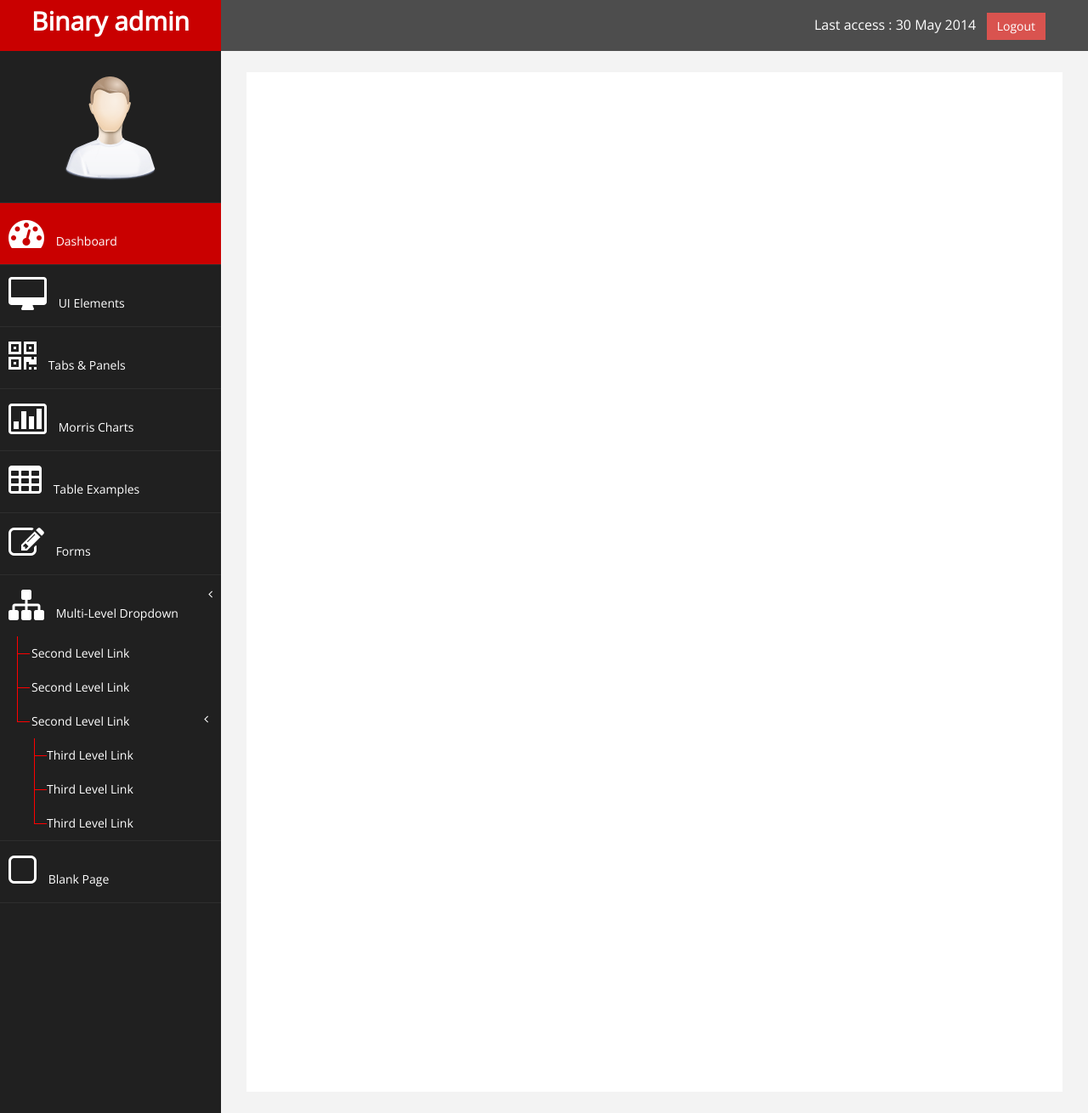
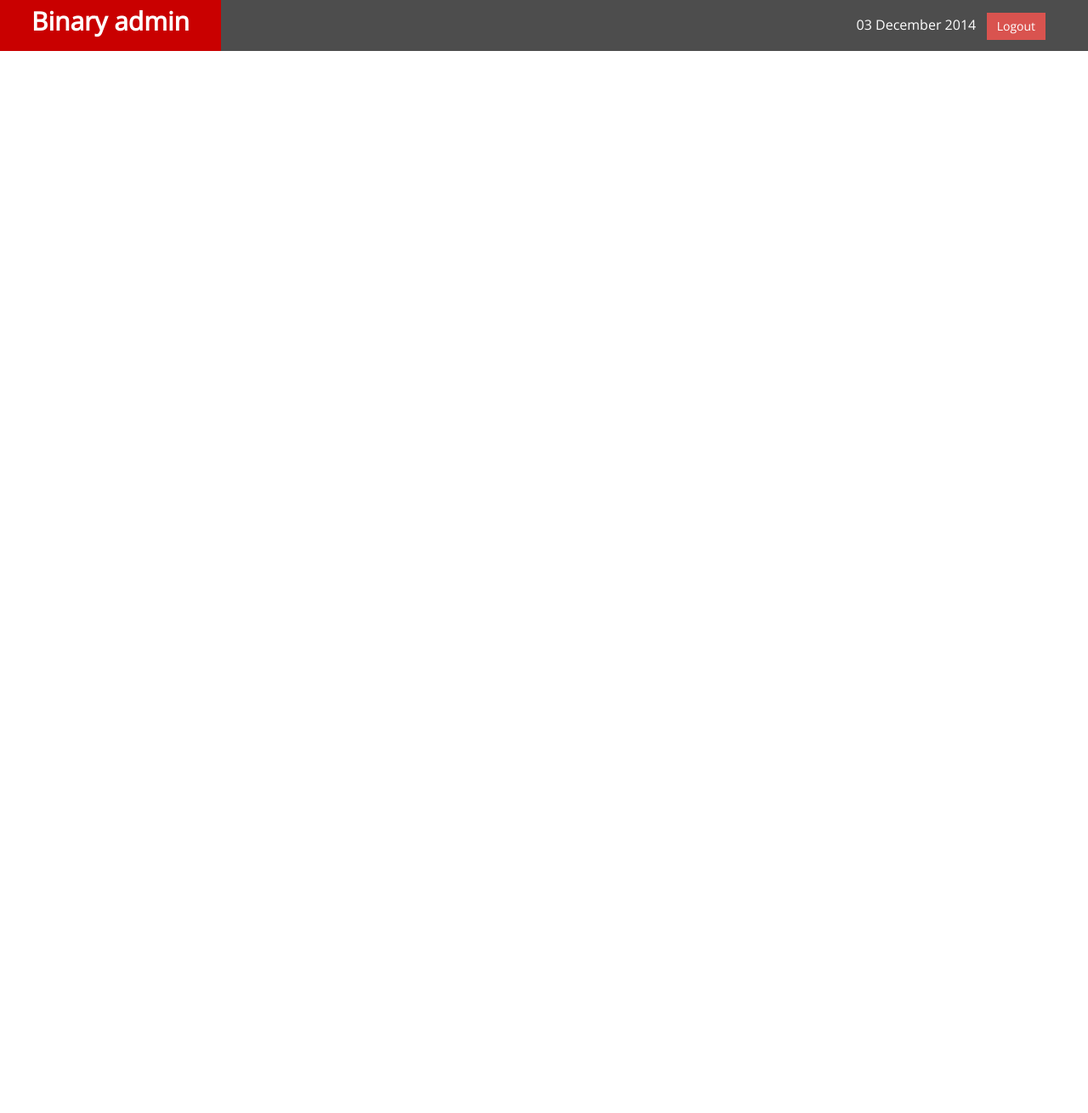
Before and after one commit to island212/JuliePro, a PHP site: page /view/header.php in a window 1280 px wide. Shown: the whole page at 85% size. After the commit the page ends 60 px from the top, so only its background shows below. Run offline with PHP 8.4, Linux system fonts and the light colour scheme.

Commit message:
Add view and create employee home

```diff
--- a/view/header.php
+++ b/view/header.php
@@ -5,13 +5,13 @@
     <meta name="viewport" content="width=device-width, initial-scale=1.0" />
     <title>Free Bootstrap Admin Template : Binary Admin</title>
     <!-- BOOTSTRAP STYLES-->
-    <link href="assets/css/bootstrap.css" rel="stylesheet" />
+    <link href="../assets/css/bootstrap.css" rel="stylesheet" />
     <!-- FONTAWESOME STYLES-->
-    <link href="assets/css/font-awesome.css" rel="stylesheet" />
+    <link href="../assets/css/font-awesome.css" rel="stylesheet" />
     <!-- MORRIS CHART STYLES-->
-    <link href="assets/js/morris/morris-0.4.3.min.css" rel="stylesheet" />
+    <link href="../assets/js/morris/morris-0.4.3.min.css" rel="stylesheet" />
     <!-- CUSTOM STYLES-->
-    <link href="assets/css/custom.css" rel="stylesheet" />
+    <link href="../assets/css/custom.css" rel="stylesheet" />
     <!-- GOOGLE FONTS-->
     <link href='http://fonts.googleapis.com/css?family=Open+Sans' rel='stylesheet' type='text/css' />
 </head>
@@ -30,71 +30,8 @@
         <div style="color: white;
 padding: 15px 50px 5px 50px;
 float: right;
-font-size: 16px;"> Last access : 30 May 2014 &nbsp; <a href="#" class="btn btn-danger square-btn-adjust">Logout</a> </div>
+font-size: 16px;"> <?php
+            setlocale (LC_TIME, 'fr_FR.utf8','fra');
+            echo utf8_encode((strftime("%d %B %Y")));
+            ?> &nbsp; <a href="#" class="btn btn-danger square-btn-adjust">Logout</a> </div>
     </nav>
-    <!-- /. NAV TOP  -->
-    <nav class="navbar-default navbar-side" role="navigation">
-        <div class="sidebar-collapse">
-            <ul class="nav" id="main-menu">
-                <li class="text-center">
-                    <img src="assets/img/find_user.png" class="user-image img-responsive"/>
-                </li>
-
-
-                <li>
-                    <a class="active-menu"  href="index.php"><i class="fa fa-dashboard fa-3x"></i> Dashboard</a>
-                </li>
-                <li>
-                    <a  href="ui.php"><i class="fa fa-desktop fa-3x"></i> UI Elements</a>
-                </li>
-                <li>
-                    <a  href="tab-panel.php"><i class="fa fa-qrcode fa-3x"></i> Tabs & Panels</a>
-                </li>
-                <li  >
-                    <a   href="chart.php"><i class="fa fa-bar-chart-o fa-3x"></i> Morris Charts</a>
-                </li>
-                <li  >
-                    <a  href="table.php"><i class="fa fa-table fa-3x"></i> Table Examples</a>
-                </li>
-                <li  >
-                    <a  href="form.php"><i class="fa fa-edit fa-3x"></i> Forms </a>
-                </li>
-
-
-                <li>
-                    <a href="#"><i class="fa fa-sitemap fa-3x"></i> Multi-Level Dropdown<span class="fa arrow"></span></a>
-                    <ul class="nav nav-second-level">
-                        <li>
-                            <a href="#">Second Level Link</a>
-                        </li>
-                        <li>
-                            <a href="#">Second Level Link</a>
-                        </li>
-                        <li>
-                            <a href="#">Second Level Link<span class="fa arrow"></span></a>
-                            <ul class="nav nav-third-level">
-                                <li>
-                                    <a href="#">Third Level Link</a>
-                                </li>
-                                <li>
-                                    <a href="#">Third Level Link</a>
-                                </li>
-                                <li>
-                                    <a href="#">Third Level Link</a>
-                                </li>
-
-                            </ul>
-
-                        </li>
-                    </ul>
-                </li>
-                <li  >
-                    <a  href="blank.php"><i class="fa fa-square-o fa-3x"></i> Blank Page</a>
-                </li>
-            </ul>
-
-        </div>
-    </nav>
-    <div id="page-wrapper" >
-        <div id="page-inner">
-            <div class="row">
```
Also changed, not shown: employee/index.php (+2 -7 lines), view/client_sidebar.php (added, +17 -0 lines), view/employee_sidebar.php (added, +17 -0 lines), employee/home.php (added).
